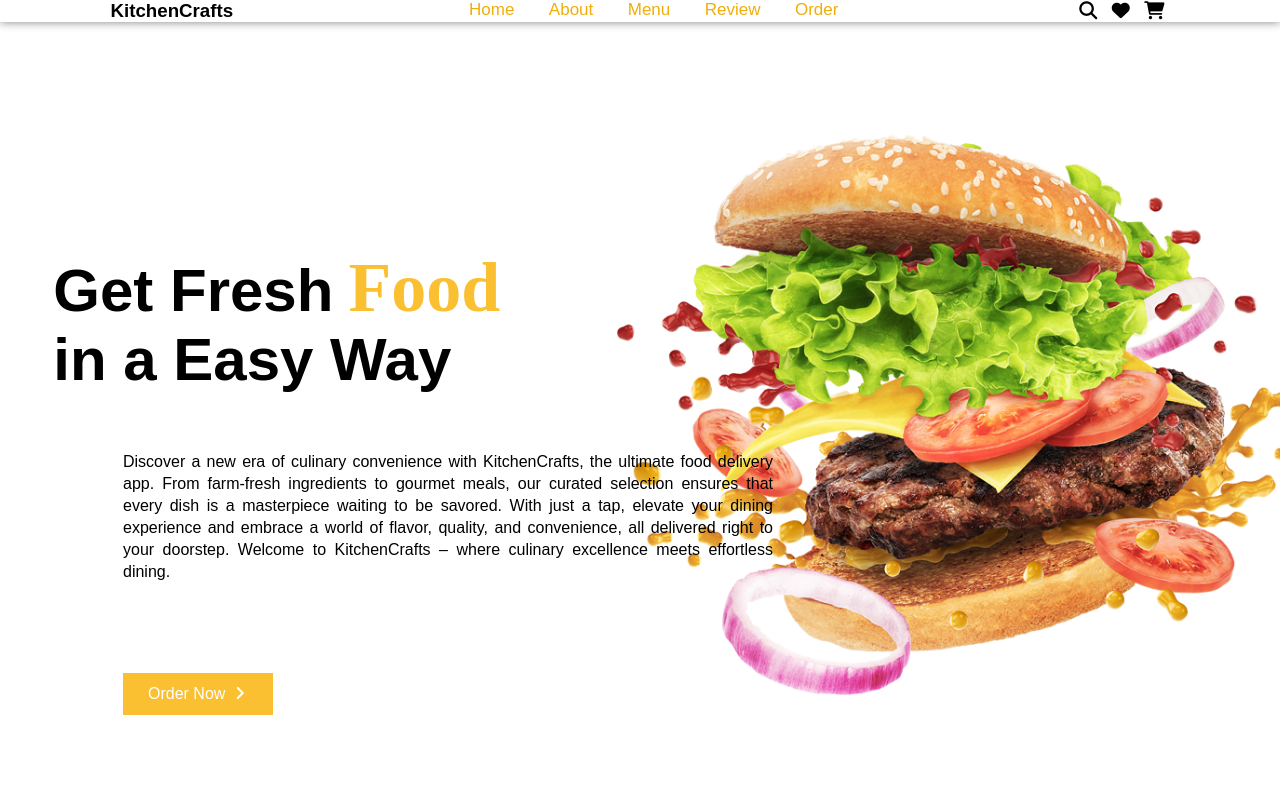
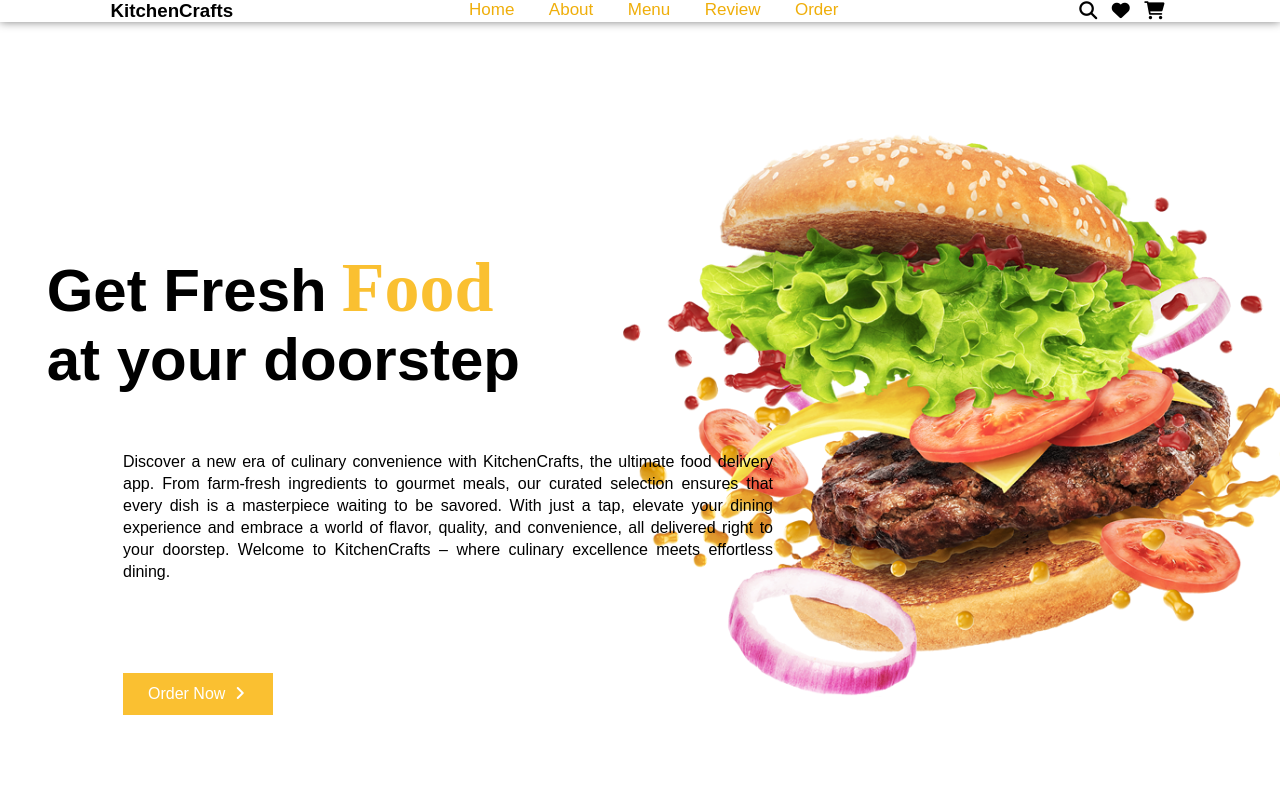
Before and after one commit to manasibs17/food-app, a website: page src/views/index.html in a window 1280 px wide. Shown: the top 800 px of the page. Drawn offline with Linux system fonts and the light colour scheme.

Commit message:
Update index.html

```diff
--- a/src/views/index.html
+++ b/src/views/index.html
@@ -43,7 +43,7 @@
 
 
             <div class="men_text">
-                <h1>Get Fresh<span>Food</span><br>in a Easy Way</h1>
+                <h1>Get Fresh<span>Food</span><br>at your doorstep</h1>
             </div>
 
             <div class="main_image">
```
